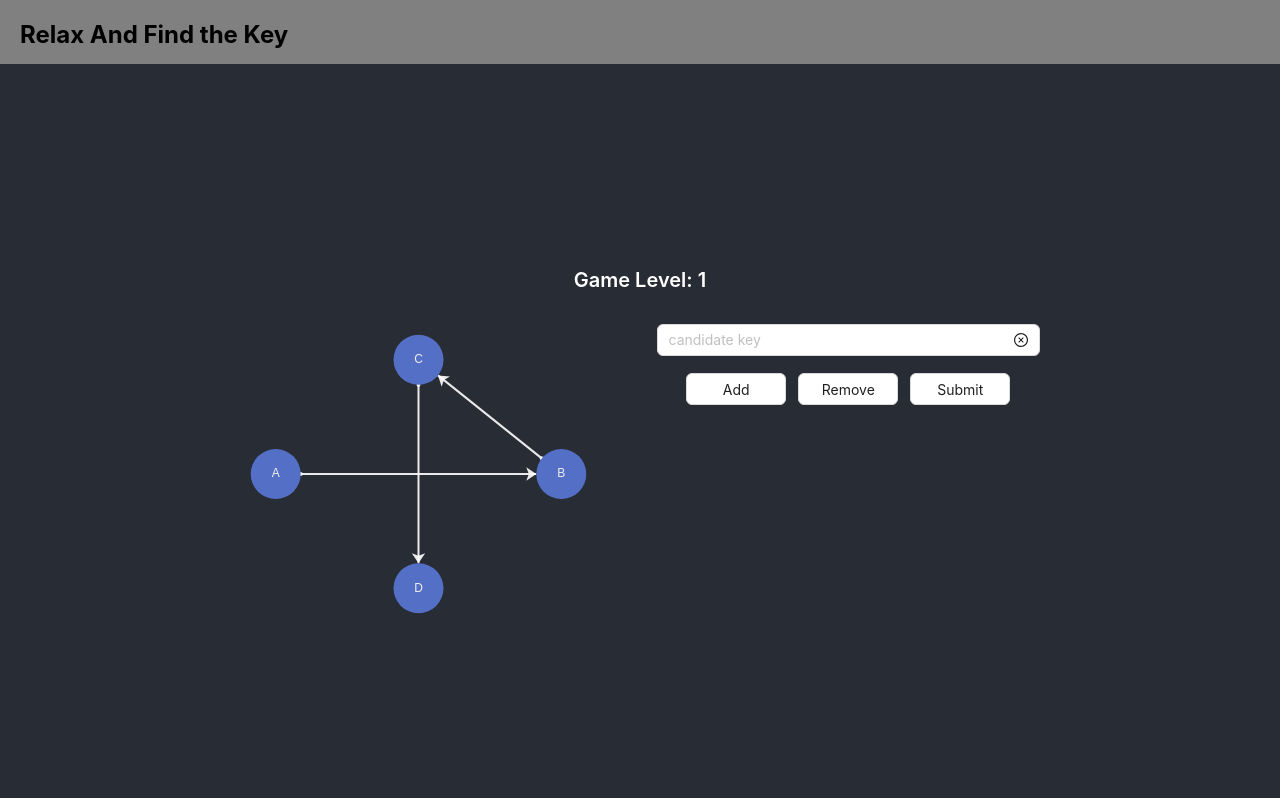
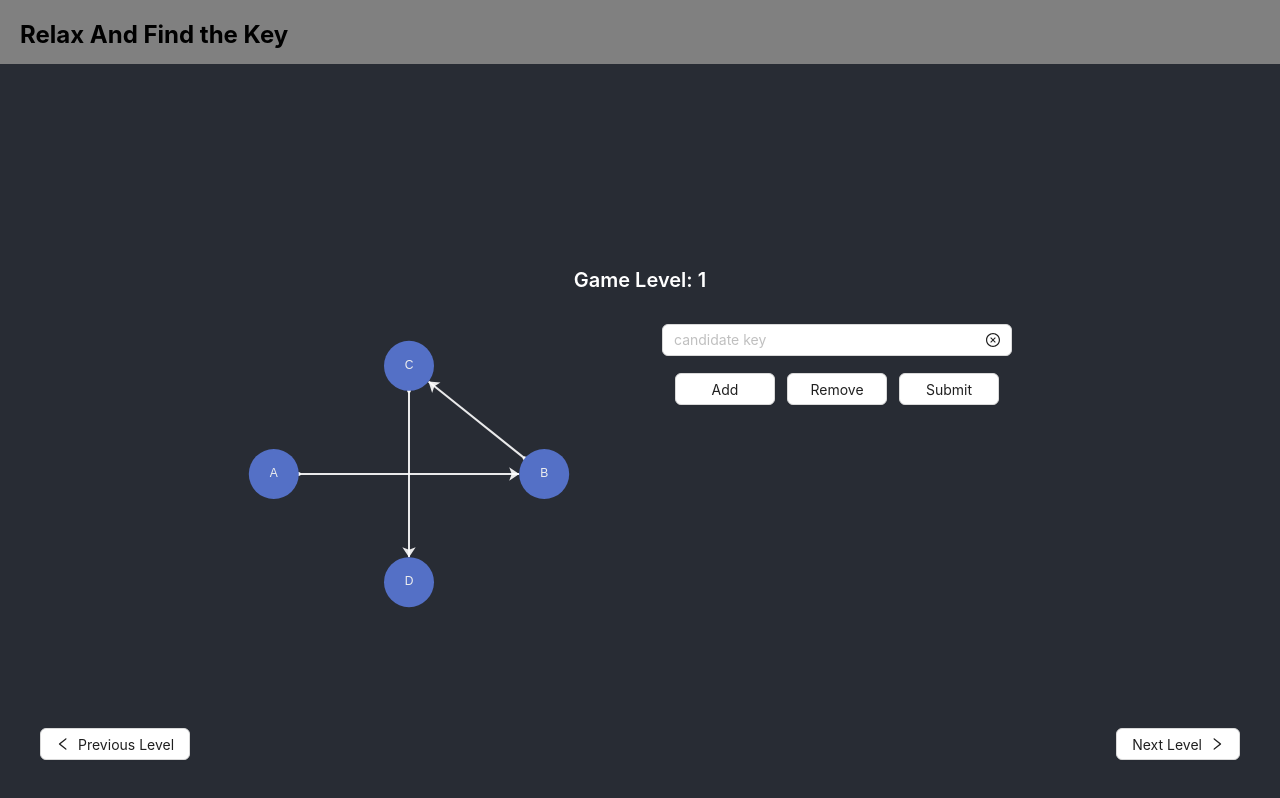
Before and after one commit to gdfy102217/CS5421-Project, a React (Create React App) app in the folder relax_frontend/: page /game/1 in a window 1280 px wide. Built offline with nearby package versions, Linux system fonts and the light colour scheme.

Commit message:
next level & previous level button added

```diff
--- a/relax_frontend/src/App.jsx
+++ b/relax_frontend/src/App.jsx
@@ -1,19 +1,20 @@
 import React from 'react';
 import './App.css';
-import { HomePage, GamePage } from './pages';
-import { BrowserRouter, Route, Routes } from 'react-router-dom';
+import {HomePage, GamePage} from './pages';
+import {BrowserRouter, Route, Routes} from 'react-router-dom';
+import {GameLevelProvider} from "./context/GameLevelContext";
 
 export const App = () => {
 	return (
-    <div>
+		<GameLevelProvider>
 			<BrowserRouter>
 				<Routes>
-          <Route path='/' element={<HomePage />} />
-          <Route path='/game/:level' element={<GamePage />} />
-          <Route path='*' element={<h1>404 Not Found</h1>} />
+					<Route path='/' element={<HomePage/>}/>
+					<Route path='/game/:level' element={<GamePage/>}/>
+					<Route path='*' element={<h1>404 Not Found</h1>}/>
 				</Routes>
 			</BrowserRouter>
-    </div>
+		</GameLevelProvider>
 	);
 }
 
--- a/relax_frontend/src/Echarts/GraphEchart.jsx
+++ b/relax_frontend/src/Echarts/GraphEchart.jsx
@@ -3,5 +3,5 @@ import React from "react";
 import {option} from "./Options";
 
 export const GraphEchart = () => {
-    return <ReactECharts option={option} />;
+	return <ReactECharts option={option}/>;
 }
--- /dev/null
+++ b/relax_frontend/src/context/GameLevelContext.js
@@ -0,0 +1,14 @@
+import React, { createContext } from 'react';
+
+export const GameLevelContext = createContext();
+
+export const GameLevelProvider = ({ children }) => {
+	// TODO: fetch game levels from backend
+	const gameLevels = ["Easy", "Medium", "Hard"];
+
+	return (
+		<GameLevelContext.Provider value={ gameLevels }>
+			{children}
+		</GameLevelContext.Provider>
+	);
+};
--- a/relax_frontend/src/layout/MainLayout.jsx
+++ b/relax_frontend/src/layout/MainLayout.jsx
@@ -1,6 +1,5 @@
 import React from "react";
 import { Header } from "../components/Header";
-
 export const MainLayout = ({ children }) => {
   return (
     <>
--- a/relax_frontend/src/pages/GamePage.jsx
+++ b/relax_frontend/src/pages/GamePage.jsx
@@ -1,11 +1,16 @@
-import React, { useState } from 'react';
-import { Row, Col, Flex, Typography, Button, Input } from "antd";
-import { CloseCircleOutlined } from '@ant-design/icons';
-import { useParams } from "react-router-dom";
-import { MainLayout } from '../layout/MainLayout';
-import { GraphEchart } from "../Echarts/GraphEchart";
+import React, {useState, useContext} from 'react';
+import {Row, Col, Flex, Typography, Button, Input, Space} from "antd";
+import {CloseCircleOutlined, RightOutlined, LeftOutlined} from '@ant-design/icons';
+import {useNavigate, useParams} from "react-router-dom";
+import {MainLayout} from '../layout/MainLayout';
+import {GraphEchart} from "../Echarts/GraphEchart";
+import {GameLevelContext} from "../context/GameLevelContext";
 
 export const GamePage = (props) => {
+	const gameLevels = useContext(GameLevelContext);
+	const {level} = useParams();
+	const index = gameLevels.indexOf(level);
+	const navigate = useNavigate();
 	const [inputs, setInputs] = useState([""]);
 
 	const onInputChange = (index, value) => {
@@ -32,19 +37,15 @@ export const GamePage = (props) => {
 		console.log(inputs);
 	}
 
-  var { level } = useParams();
-
-
-
 	return (
 		<MainLayout>
 			<div className="App-header">
-        <Typography.Title level={4} style={{ color: 'white' }}>
+				<Typography.Title level={4} style={{color: 'white'}}>
 					Game Level: {level}
 				</Typography.Title>
-        <Row justify='center' style={{ marginTop: 20, minWidth: '100vh' }}>
+				<Row justify='center' style={{marginTop: 20, minWidth: '100vh'}}>
 					<Col flex={2}>
-            <GraphEchart />
+						<GraphEchart/>
 						{/* {
               functionalDependencies.easy.map((fd) =>
                 <div>
@@ -61,6 +62,7 @@ export const GamePage = (props) => {
 							{inputs.map((input, index) =>
 								<Input
 									key={index}
+									style={{width: 350}}
 									placeholder="candidate key"
 									onChange={(e) => onInputChange(index, e.target.value)}
 									suffix={<CloseCircleOutlined onClick={(e) => removeSelectedInput(index)}/>}
@@ -69,23 +71,44 @@ export const GamePage = (props) => {
 
 						</Flex>
 						<br/>
-            <Flex horizontal gap={12} justify="center" align="center">
+						<Flex gap={12} justify="center" align="center">
 							<Button style={{width: 100}} onClick={addInput}>
 								Add
 							</Button>
-              <Button style={{ width: 100 }} onClick={removeInput}>
+							<Button style={{width: 100}} onClick={removeInput}>
 								Remove
 							</Button>
 							<Button style={{width: 100}} onClick={onSubmit}>
 								Submit
-              </Button></Flex>
+							</Button>
+						</Flex>
 					</Col>
-          <br />
+					<br/>
 
 				</Row>
+				{index !== 0 ?
+					<Button
+						style={{position: "absolute", bottom: 40, left: 40}}
+						icon={<LeftOutlined/>}
+						onClick={() => navigate("/game/".concat(gameLevels[index - 1]))}
+					>
+						Previous Level
+					</Button> : <></>
+				}
+				{index !== gameLevels.length - 1 ?
+					<Button
+						style={{position: "absolute", bottom: 40, right: 40}}
+						onClick={() => navigate("/game/".concat(gameLevels[index + 1]))}
+					>
+						<Space>
+							Next Level
+							<RightOutlined/>
+						</Space>
+					</Button>
+					: <></>
+				}
+			</div>
 
-
-      </div>
 		</MainLayout>
 	);
 }
```
Also changed, not shown: relax_frontend/src/pages/HomePage.jsx (+6 -6 lines), relax_frontend/src/Echarts/Options.js (indentation only). Lines whose indentation alone changed are shown as unchanged.
